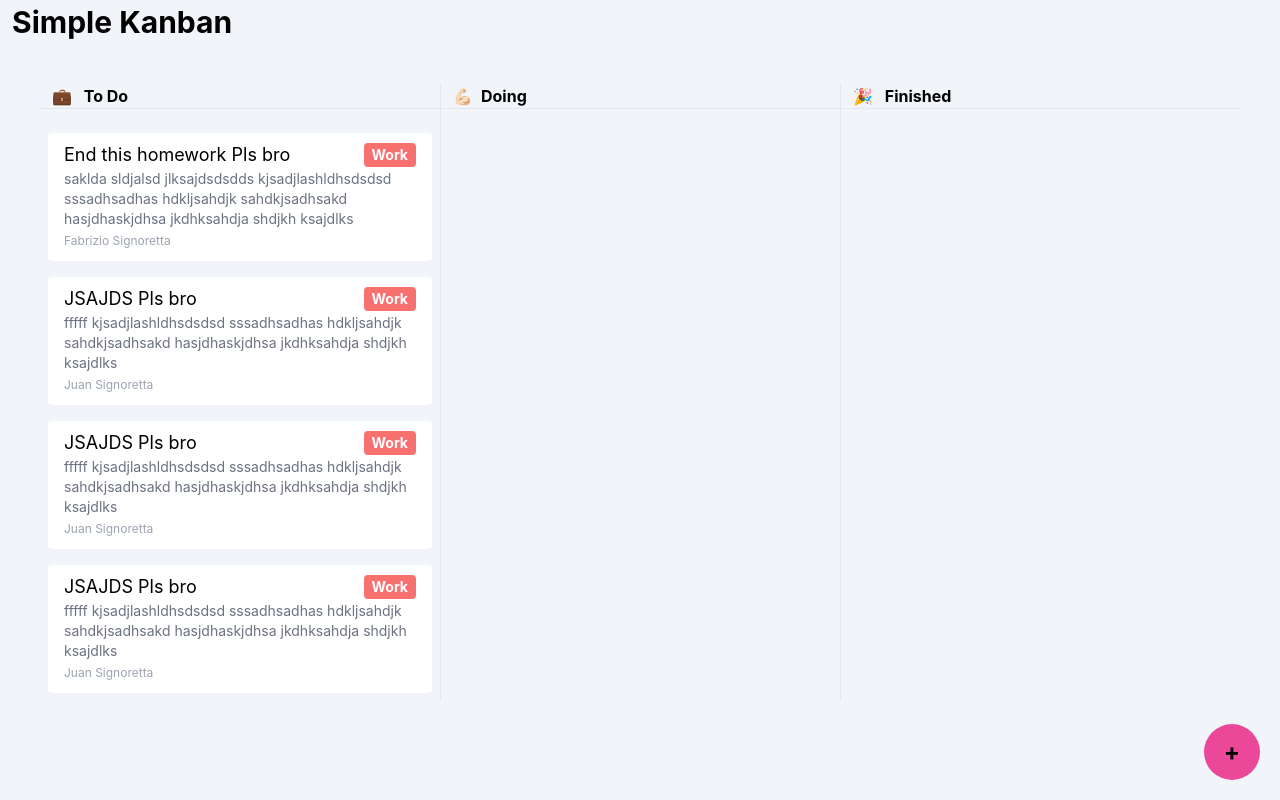
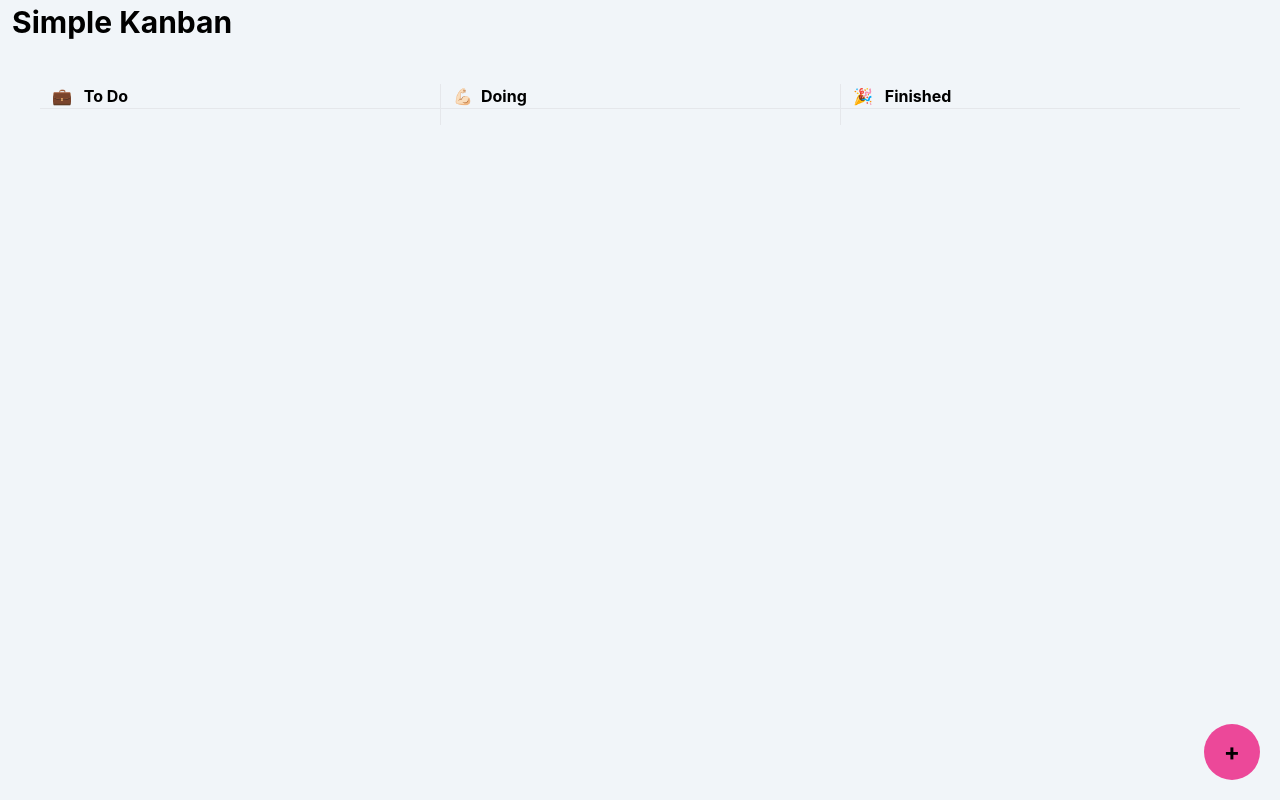
Before and after one commit to fabroos/SimpleKanban, a React (Vite) app: page / in a window 1280 px wide. Built offline with nearby package versions, Linux system fonts and the light colour scheme.

Commit message:
Remove default mesagges

```diff
--- a/src/App.jsx
+++ b/src/App.jsx
@@ -5,46 +5,9 @@ import Confeti from "./components/Confeti";
 import Form from "./components/Form";
 import Row from "./components/Row";
 import { useTasks } from "./hooks/useTasks";
-const initialList = [
-  {
-    title: "End this homework Pls bro",
-    description:
-      "saklda sldjalsd jlksajdsdsdds kjsadjlashldhsdsdsd sssadhsadhas hdkljsahdjk sahdkjsadhsakd hasjdhaskjdhsa jkdhksahdja shdjkh ksajdlks",
-    name: "Fabrizio Signoretta",
-    category: "Work",
-    id: "1234",
-    row: "toDo",
-  },
-  {
-    title: "JSAJDS Pls bro",
-    description:
-      "fffff kjsadjlashldhsdsdsd sssadhsadhas hdkljsahdjk sahdkjsadhsakd hasjdhaskjdhsa jkdhksahdja shdjkh ksajdlks",
-    name: "Juan Signoretta",
-    category: "Work",
-    id: "4567",
-    row: "toDo",
-  },
-  {
-    title: "JSAJDS Pls bro",
-    description:
-      "fffff kjsadjlashldhsdsdsd sssadhsadhas hdkljsahdjk sahdkjsadhsakd hasjdhaskjdhsa jkdhksahdja shdjkh ksajdlks",
-    name: "Juan Signoretta",
-    category: "Work",
-    id: "4567",
-    row: "toDo",
-  },
-  {
-    title: "JSAJDS Pls bro",
-    description:
-      "fffff kjsadjlashldhsdsdsd sssadhsadhas hdkljsahdjk sahdkjsadhsakd hasjdhaskjdhsa jkdhksahdja shdjkh ksajdlks",
-    name: "Juan Signoretta",
-    category: "Work",
-    id: "4567",
-    row: "toDo",
-  },
-];
+
 function App() {
-  const todo = useTasks(initialList);
+  const todo = useTasks([]);
   const doing = useTasks([]);
   const finished = useTasks([]);
   const [congrats, setCongrats] = useState(false);
```
